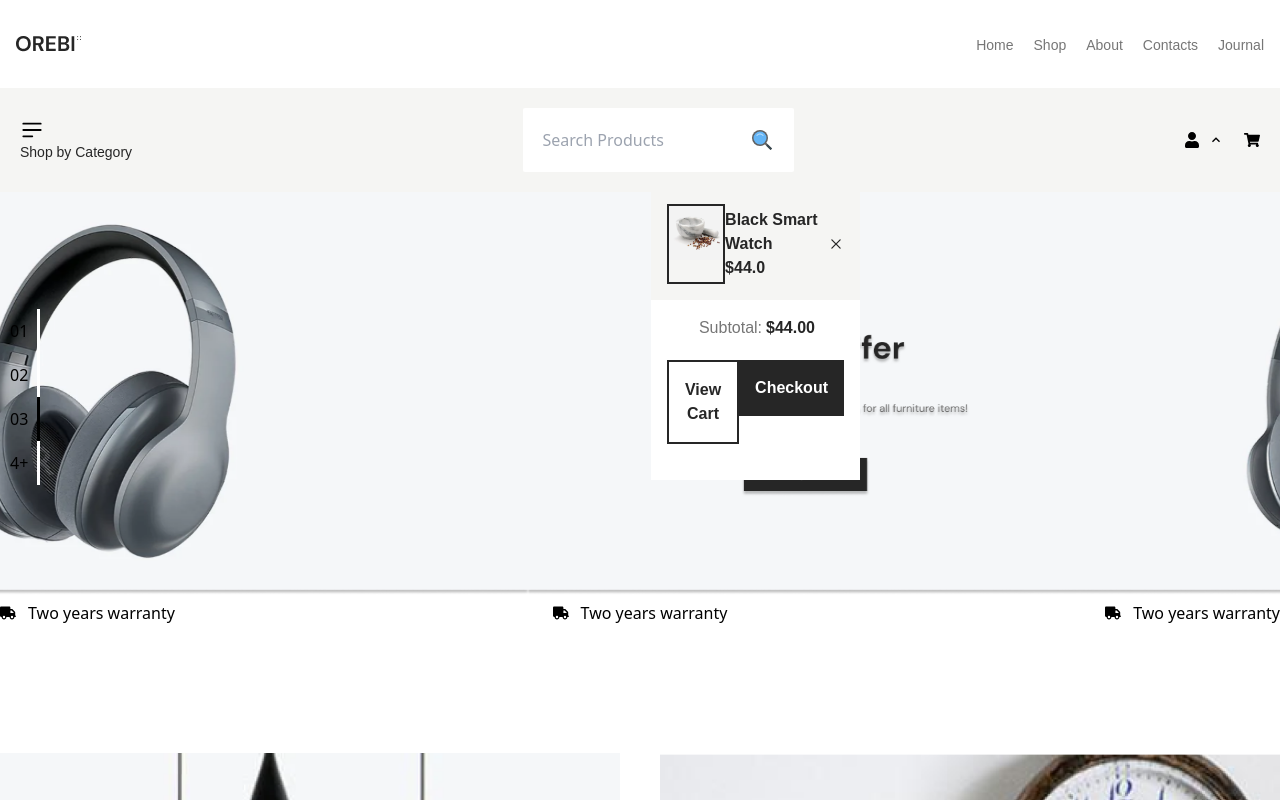
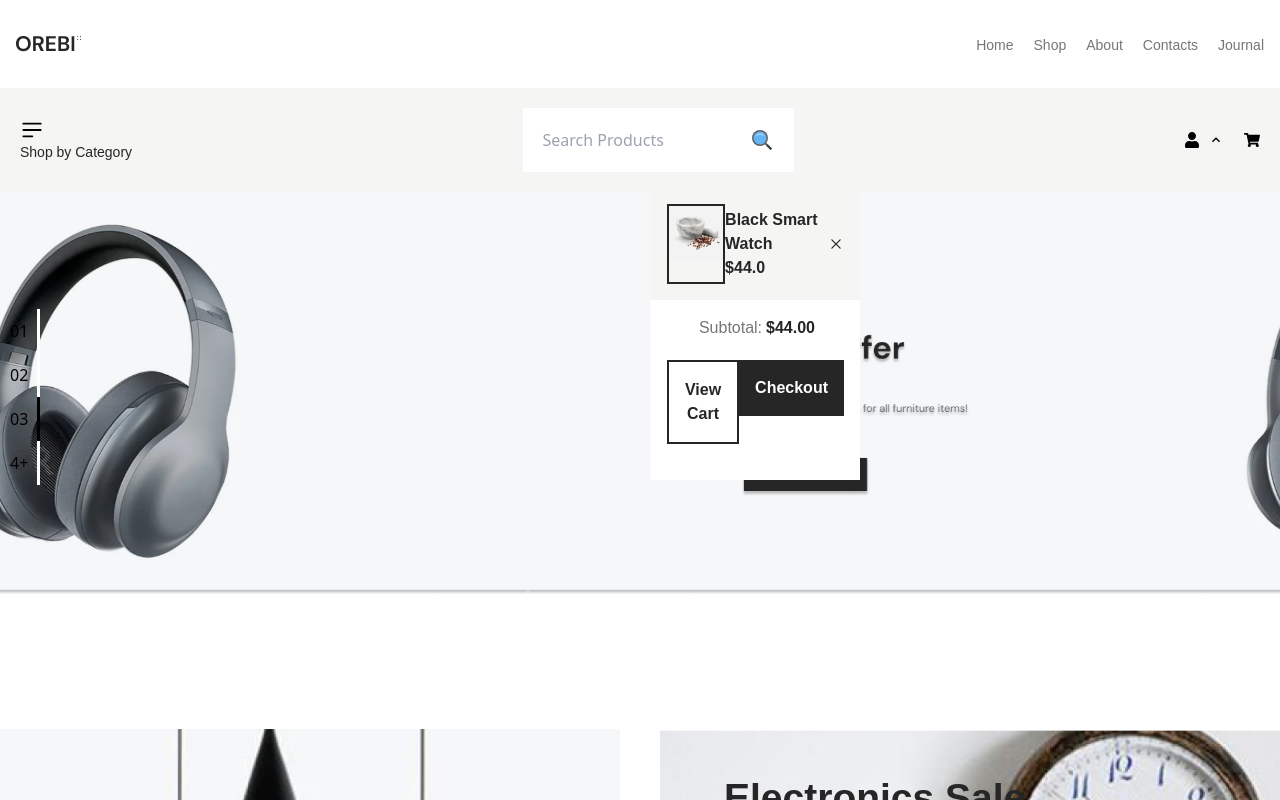
Before and after one commit to mdarafat2201/oreby1, a React (Vite) app: page / in a window 1280 px wide. Shown: the top 800 px of the page. Built offline with nearby package versions, Linux system fonts and the light colour scheme.

Commit message:
shipping r don

```diff
--- a/src/Component/MenuBar/MenuBar.jsx
+++ b/src/Component/MenuBar/MenuBar.jsx
@@ -1,4 +1,4 @@
-import React, { useState } from "react";
+import React, { useEffect, useState, useRef } from "react";
 import Flex from "../CommonConponent/Flex";
 import Button from "../CommonConponent/Button";
 import { HiMiniBars3BottomLeft } from "react-icons/hi2";
@@ -12,7 +12,8 @@ const MenuBar = () => {
   const [ShowCatagorise, setShowCatagorise] = useState(false);
   const [ShowAccount, setShowAccount] = useState(false);
   const [Cart, setCart] = useState(false);
-  const MenuRef = useState(false);
+  const MenuRef = useRef();
+
   //HandleCatagory function implement
   const HandleCatagory = () => {
     setCart(false);
@@ -34,14 +35,13 @@ const MenuBar = () => {
 
   //Menu Ref funtionlity
 
-  useState(() => {
+  useEffect(() => {
     window.addEventListener("click", (e) => {
       if (!MenuRef.current.contains(e.target)) {
         setShowCatagorise(false);
         setShowAccount(false);
         setCart(false);
       }
-      //console.log(!MenuRef.current.contains(e.target));
     });
   }, []);
   return (
--- a/src/Component/Shipping/Shipping.jsx
+++ b/src/Component/Shipping/Shipping.jsx
@@ -4,19 +4,38 @@ import ShippingItem from "../CommonConponent/ShippingItem";
 import { FaTruck } from "react-icons/fa6";
 
 const Shipping = () => {
+  const data = [
+    { id: 1, icon: <FaTruck />, title: "Two years warranty" },
+    { id: 1, icon: <FaTruck />, title: "Two years warranb bv   vnty" },
+    { id: 1, icon: <FaTruck />, title: "Two years warranty" },
+  ];
+
   return (
     <>
       <div>
         <div className="container">
-          <Flex className={"justify-between items-center"}>
-            {[...Array(3)].map((_, index) => (
-              <ShippingItem className={"flex gap-x-3 items-center"}>
-                <span>
-                  <FaTruck />
-                </span>
-                <p>Two years warranty</p>
-              </ShippingItem>
-            ))}
+          <Flex
+            className={
+              " flex-col sm:flex-row gap-y-3 justify-between items-center"
+            }
+          >
+            {data?.map((item) => {
+              <ShippingItem
+                className={"flex gap-x-3 items-center"}
+                key={item.id}
+              >
+                <span>{item.icon}</span>
+                <p>{item.title}</p>
+              </ShippingItem>;
+            })}
+
+            {/* {[...Array(3)].map((_, index) => (
+              <ShippingItem
+                className={"flex gap-x-3 items-center"}
+                icom={<FaTruck />}
+                title={"Two years warranty"}
+              />
+            ))} */}
           </Flex>
         </div>
       </div>
```
